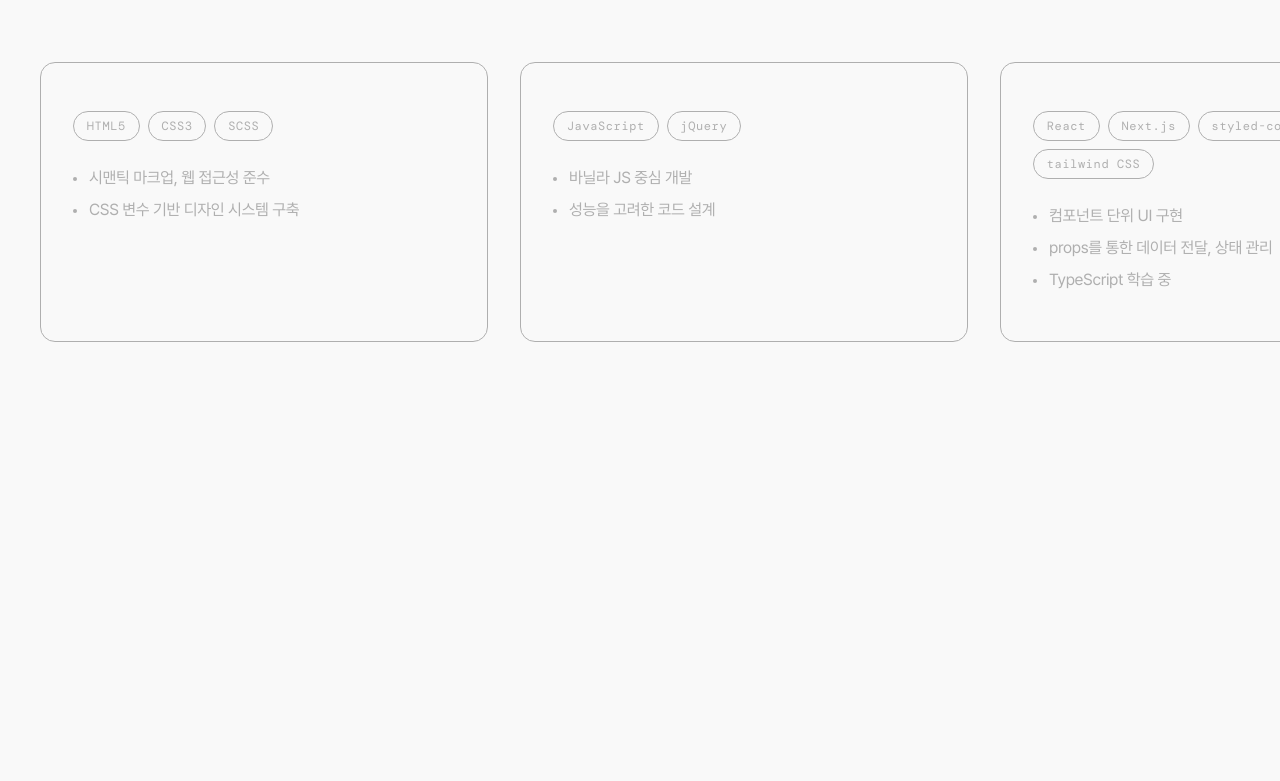
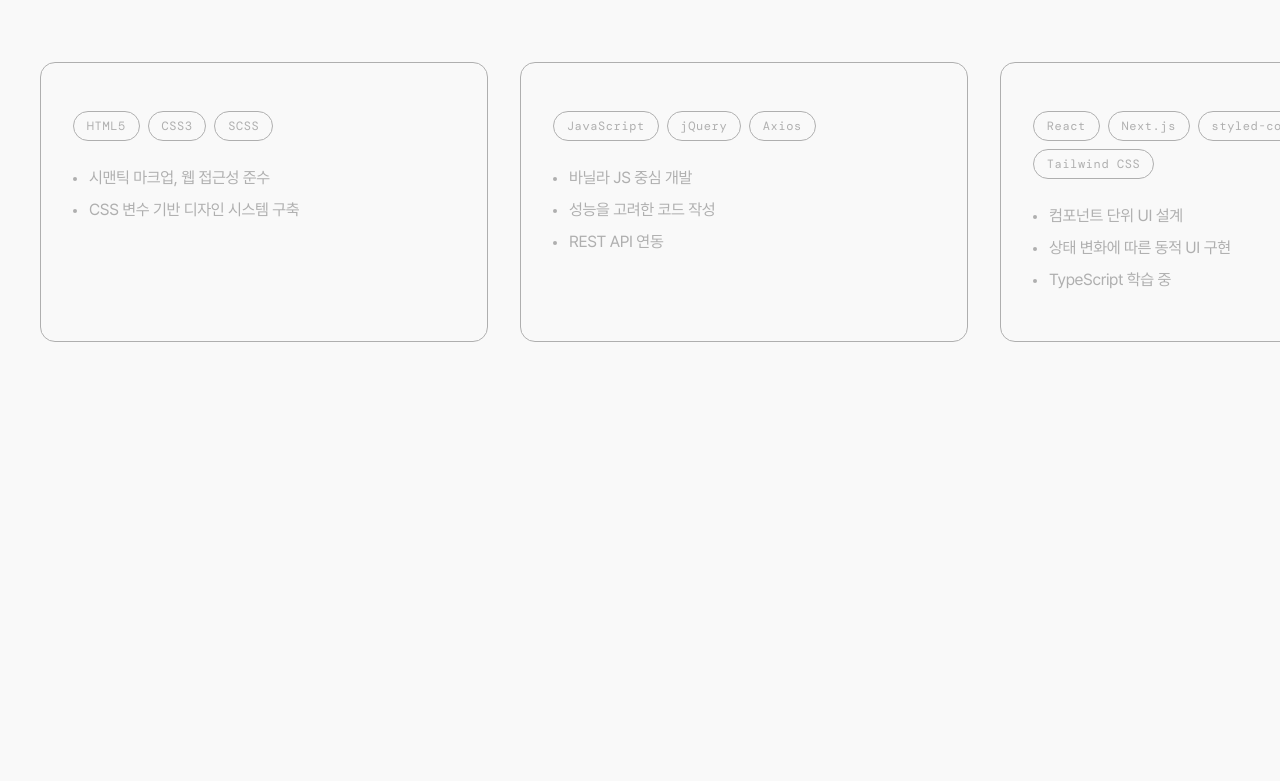
Before and after one commit to jinayeui/portfolio-v2, a Next.js app: page / in a window 1280 px wide. Shown: the part 1299-2080 px from the top of the page. Built offline with nearby package versions, Linux system fonts and the light colour scheme.

Commit message:
feat: 기술 스택 보완

```diff
--- a/components/section/About.tsx
+++ b/components/section/About.tsx
@@ -26,10 +26,12 @@ export default function About() {
               <div className={styles.skill}>
                 <dt>JavaScript</dt>
                 <dt>jQuery</dt>
+                <dt>Axios</dt>
                 <dd>
                   <ul>
                     <li>바닐라 JS 중심 개발</li>
-                    <li>성능을 고려한 코드 설계</li>
+                    <li>성능을 고려한 코드 작성</li>
+                    <li>REST API 연동</li>
                   </ul>
                 </dd>
               </div>
@@ -37,11 +39,11 @@ export default function About() {
                 <dt>React</dt>
                 <dt>Next.js</dt>
                 <dt>styled-components</dt>
-                <dt>tailwind CSS</dt>
+                <dt>Tailwind CSS</dt>
                 <dd>
                   <ul>
-                    <li>컴포넌트 단위 UI 구현</li>
-                    <li>props를 통한 데이터 전달, 상태 관리</li>
+                    <li>컴포넌트 단위 UI 설계</li>
+                    <li>상태 변화에 따른 동적 UI 구현</li>
                     <li>TypeScript 학습 중</li>
                   </ul>
                 </dd>
--- a/data/portfolio.ts
+++ b/data/portfolio.ts
@@ -60,7 +60,7 @@ const rawProjects: Omit<Project, 'id'>[] = [
   },
   {
     title: '판다마켓',
-    subtitle: 'React·tailwind·axios',
+    subtitle: 'React·Tailwind CSS·Axios',
     url: 'https://github.com/jinayeui/panda-market',
     thumbnail: '/images/pandamarket.jpg',
     category: 'personal',
```
